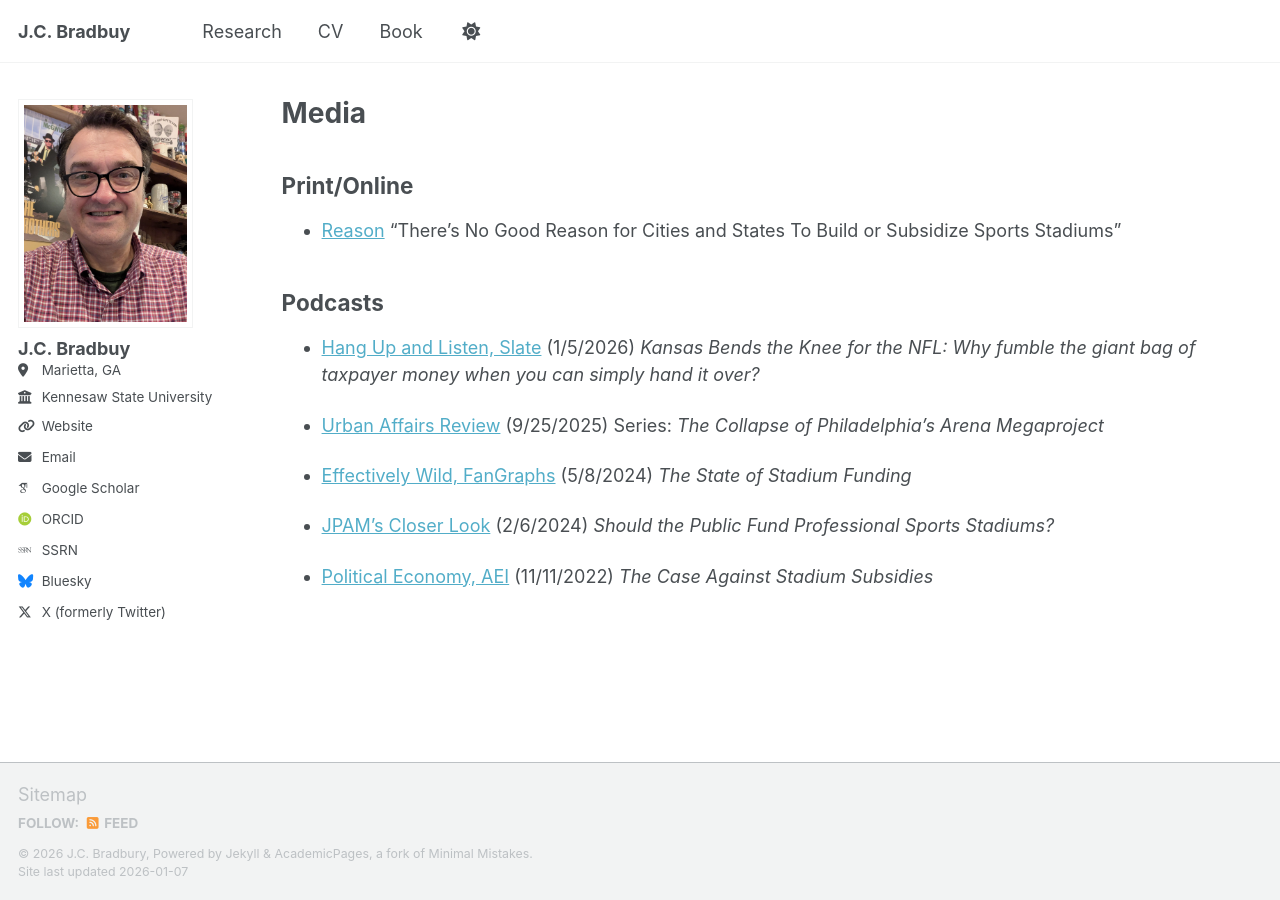
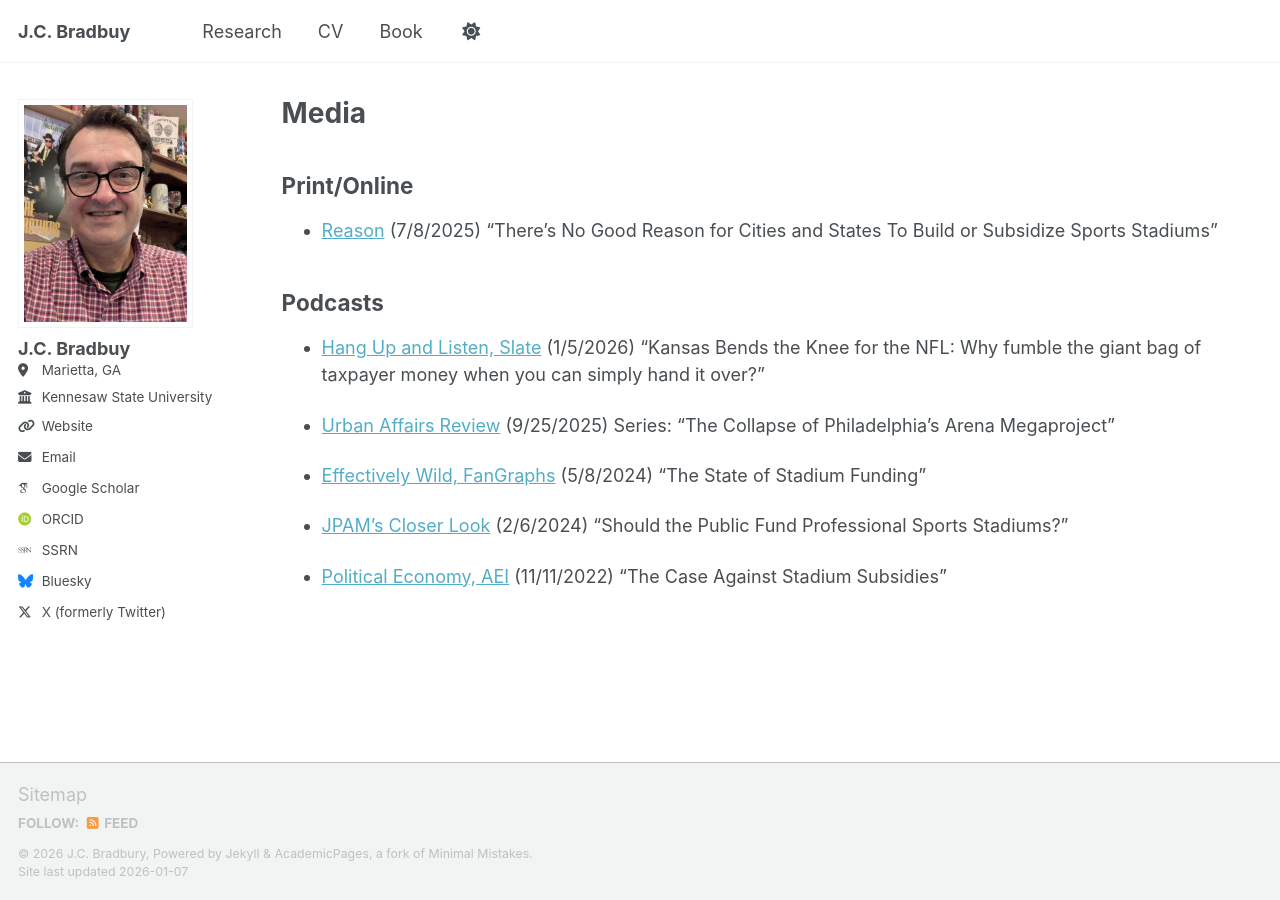
Before and after one commit to jcbradbury/jcbradbury.github.io, a Jekyll site: the page built from _pages/media.md, in a window 1280 px wide. Built offline with Jekyll 4.4.1, drawn with Linux system fonts in a browser that asks for light colours; some web fonts are replaced; a script bundle is joined from its source files by our own code; library files that are not in the unit come from our copies.

Commit message:
Update media.md

```diff
--- a/_pages/media.md
+++ b/_pages/media.md
@@ -7,15 +7,15 @@ published: true
 ---
 
 ## Print/Online
-- [Reason](https://reason.com/2025/07/08/theres-no-good-reason-for-cities-and-states-to-build-or-subsidize-sports-stadiums/) "There's No Good Reason for Cities and States To Build or Subsidize Sports Stadiums"
+- [Reason](https://reason.com/2025/07/08/theres-no-good-reason-for-cities-and-states-to-build-or-subsidize-sports-stadiums/) (7/8/2025) "There's No Good Reason for Cities and States To Build or Subsidize Sports Stadiums"
 
 ## Podcasts
-- [Hang Up and Listen, Slate](https://slate.com/podcasts/hang-up-and-listen/2026/01/the-economics-of-the-chiefs-move-from-missouri-to-kansas) (1/5/2026) *Kansas Bends the Knee for the NFL: Why fumble the giant bag of taxpayer money when you can simply hand it over?*
+- [Hang Up and Listen, Slate](https://slate.com/podcasts/hang-up-and-listen/2026/01/the-economics-of-the-chiefs-move-from-missouri-to-kansas) (1/5/2026) "Kansas Bends the Knee for the NFL: Why fumble the giant bag of taxpayer money when you can simply hand it over?"
 
-- [Urban Affairs Review](https://www.urbanaffairsreview.com/uar-archive/series-the-collapse-of-megaproject) (9/25/2025) Series: *The Collapse of Philadelphia’s Arena Megaproject*
+- [Urban Affairs Review](https://www.urbanaffairsreview.com/uar-archive/series-the-collapse-of-megaproject) (9/25/2025) Series: "The Collapse of Philadelphia’s Arena Megaproject"
 
-- [Effectively Wild, FanGraphs](https://blogs.fangraphs.com/effectively-wild-episode-2161-the-state-of-stadium-funding/) (5/8/2024) *The State of Stadium Funding*
+- [Effectively Wild, FanGraphs](https://blogs.fangraphs.com/effectively-wild-episode-2161-the-state-of-stadium-funding/) (5/8/2024) "The State of Stadium Funding"
 
-- [JPAM's Closer Look](https://open.spotify.com/episode/3wi2wzYD8J2dQ8fgIV9xHh?si=p9VT-WK2R76DkR8jSTuhjA&nd=1&dlsi=5c3f4d25f3004dfb) (2/6/2024) *Should the Public Fund Professional Sports Stadiums?*
+- [JPAM's Closer Look](https://open.spotify.com/episode/3wi2wzYD8J2dQ8fgIV9xHh?si=p9VT-WK2R76DkR8jSTuhjA&nd=1&dlsi=5c3f4d25f3004dfb) (2/6/2024) "Should the Public Fund Professional Sports Stadiums?"
 
-- [Political Economy, AEI](https://www.aei.org/podcast/j-c-bradbury-the-case-against-stadium-subsidies/) (11/11/2022) *The Case Against Stadium Subsidies*
+- [Political Economy, AEI](https://www.aei.org/podcast/j-c-bradbury-the-case-against-stadium-subsidies/) (11/11/2022) "The Case Against Stadium Subsidies"
```
